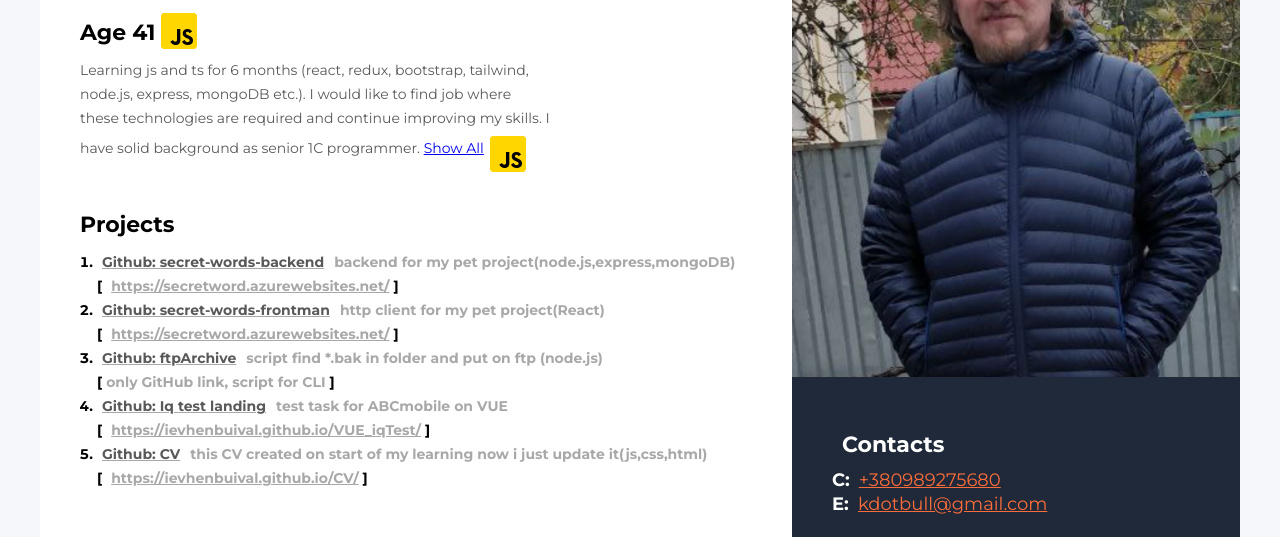
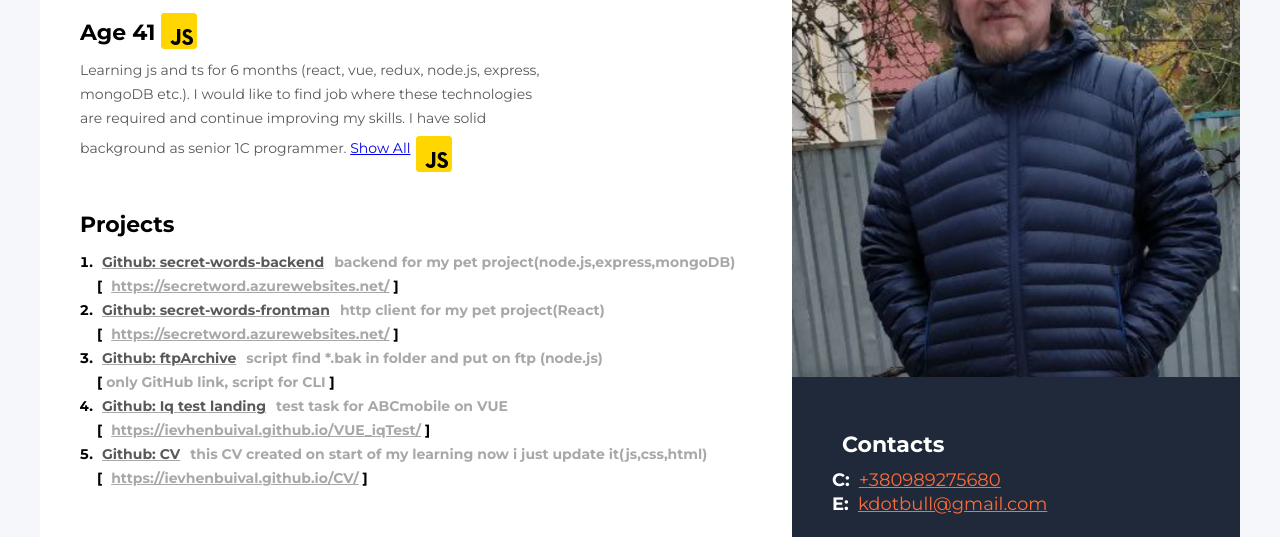
Before and after one commit to IevhenBuival/CV, a plain HTML site: page index.html in a window 1280 px wide. Shown: the part 263-800 px from the top of the page. Drawn offline with Linux system fonts and the light colour scheme.

Commit message:
corraction about p

```diff
--- a/index.html
+++ b/index.html
@@ -42,7 +42,7 @@
 
           <!--about_p div clamp clamp-3-->
           <p class="about_p">
-            <span> Learning js and ts for 6 months (react, redux, bootstrap, tailwind, node.js, express, mongoDB etc.). I would like to find job where these technologies are required and continue improving my skills.
+            <span> Learning js and ts for 6 months (react, vue, redux, node.js, express, mongoDB etc.). I would like to find job where these technologies are required and continue improving my skills.
               I have solid background as senior 1C programmer.
             </span>
             <span id="aboutwithShowMoAll">I happened to face
```
